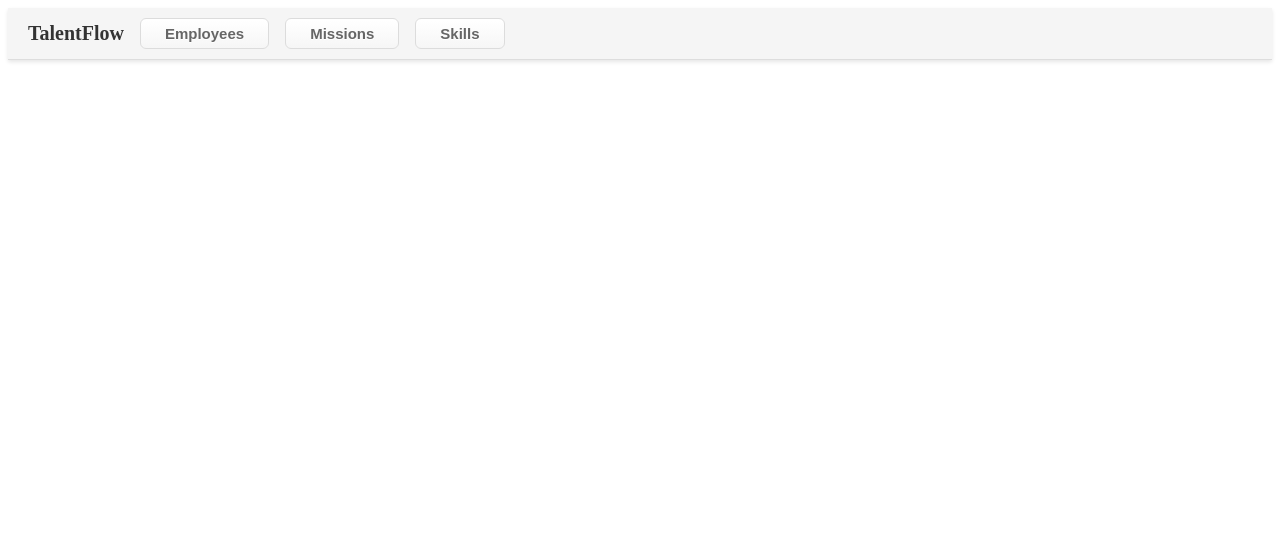
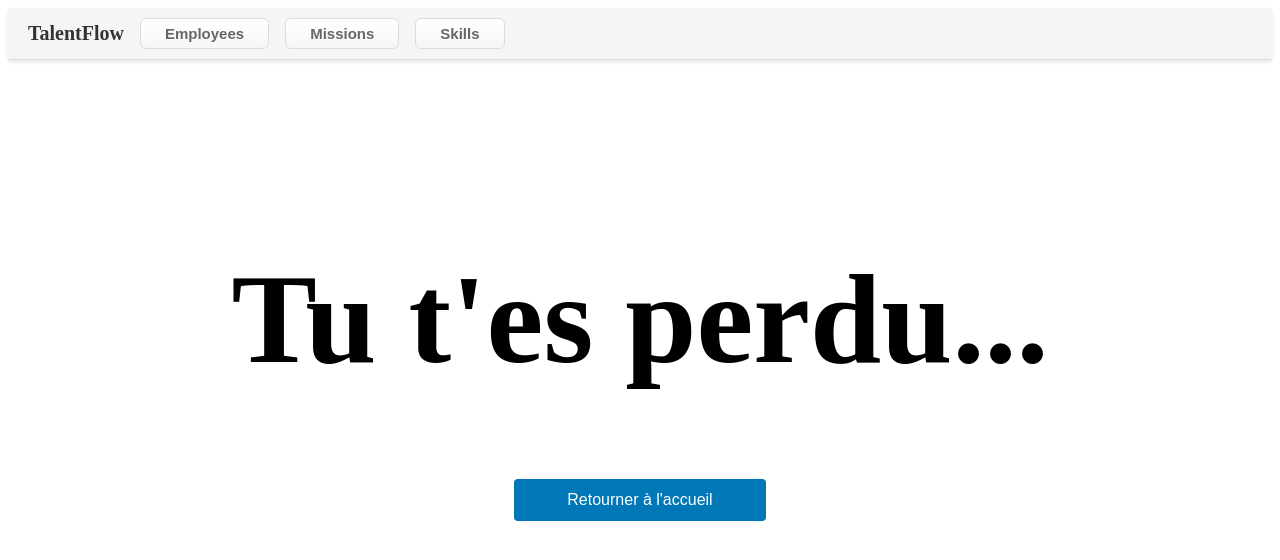
Before and after one commit to PoyPoyyyy/TalentFlow, an Angular app in the folder frontend/: page / in a window 1280 px wide. Shown: the top 560 px of the page. Built offline with nearby package versions, Linux system fonts and the light colour scheme.

Commit message:
Add - Page not found

```diff
--- a/frontend/src/app/app.routes.ts
+++ b/frontend/src/app/app.routes.ts
@@ -2,9 +2,11 @@ import { Routes } from '@angular/router';
 import {EmployeePageComponent} from './components/employee/employee-page/employee-page.component';
 import {MissionPageComponent} from './components/mission/mission-page/mission-page.component';
 import {SkillPageComponent} from './components/skill/skill-page/skill-page.component';
+import { PageNotFoundComponent } from './components/page-not-found/page-not-found.component';
 
 export const routes: Routes = [
   {path: 'employee-page', component: EmployeePageComponent},
   {path: 'mission-page', component: MissionPageComponent},
-  {path: 'skill-page', component: SkillPageComponent}
+  {path: 'skill-page', component: SkillPageComponent},
+  {path: '**', component: PageNotFoundComponent}
 ];
--- a/frontend/src/app/components/employee/employee-form-add/employee-form-add.component.css
+++ b/frontend/src/app/components/employee/employee-form-add/employee-form-add.component.css
@@ -1,5 +1,5 @@
 .employee-form {
-  width: 94%;
+  width: 100%;
   display: flex;
   flex-direction: column;
   gap: 20px;
--- /dev/null
+++ b/frontend/src/app/components/page-not-found/page-not-found.component.css
@@ -0,0 +1,25 @@
+.container {
+    display: flex;
+    width: 100%;
+    align-items: center;
+    flex-direction: column;
+    position: relative;
+    top: 100px;
+}
+
+.container h1 {
+    font-size: 10vw;
+}
+
+.container button {
+    width: 20%;
+    align-self: center;
+    background-color: #0077b6;
+    color: white;
+    border: none;
+    border-radius: 4px;
+    padding: 12px 20px;
+    font-size: 1rem;
+    cursor: pointer;
+    transition: background-color 0.3s;
+}
--- /dev/null
+++ b/frontend/src/app/components/page-not-found/page-not-found.component.html
@@ -0,0 +1,4 @@
+<div class="container">
+    <h1>Tu t'es perdu...</h1>
+    <button type="button" routerLink="/employee-page">Retourner à l'accueil</button>
+</div>
```
Also changed, not shown: frontend/src/app/components/page-not-found/page-not-found.component.ts (added, +14 -0 lines).
